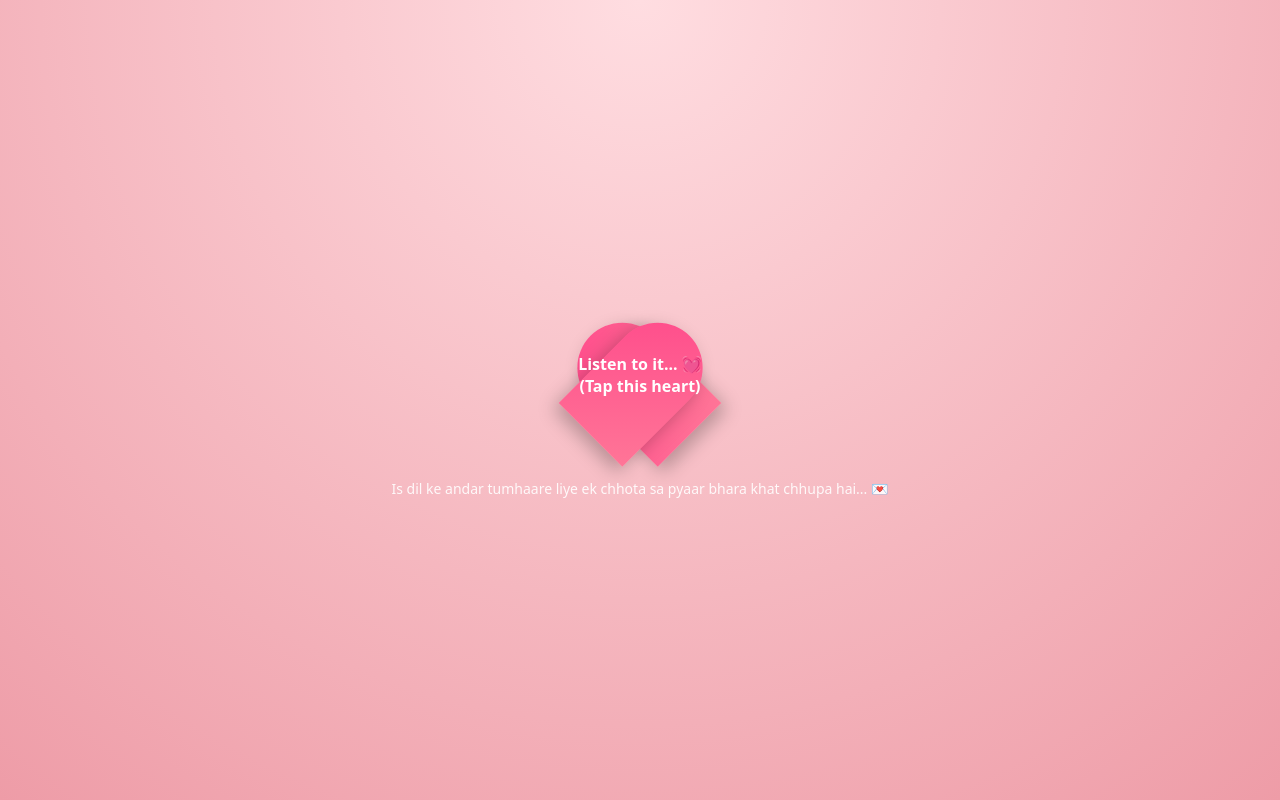
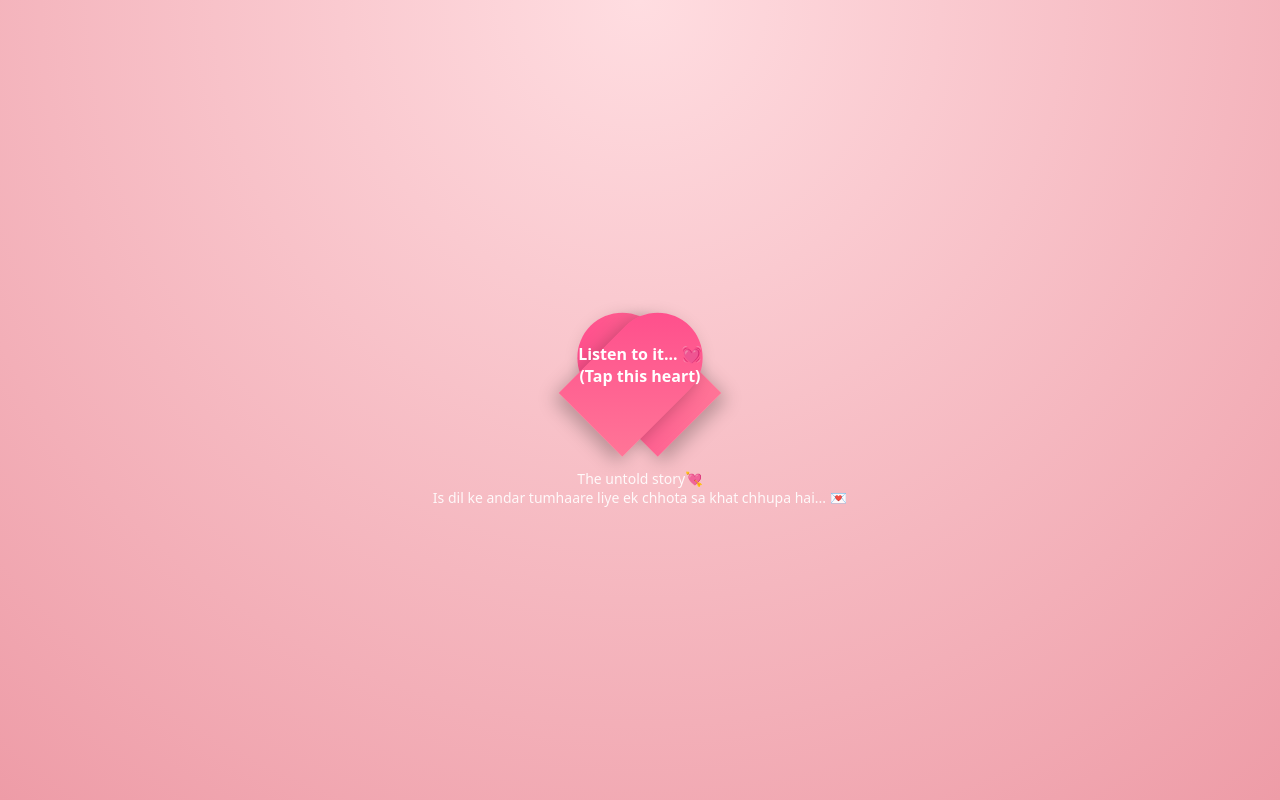
Before and after one commit to ShaikMoulali09/Forher, a plain HTML site: page index.html in a window 1280 px wide. Drawn offline with Linux system fonts and the light colour scheme.

Commit message:
a new line in para

```diff
--- a/index.html
+++ b/index.html
@@ -433,7 +433,8 @@
       </div>
     </div>
     <div class="hint-text">
-      Is dil ke andar tumhaare liye ek chhota sa pyaar bhara khat chhupa hai... 💌
+        The untold story💘 <br>
+      Is dil ke andar tumhaare liye ek chhota sa khat chhupa hai... 💌
     </div>
   </div>
 
```
